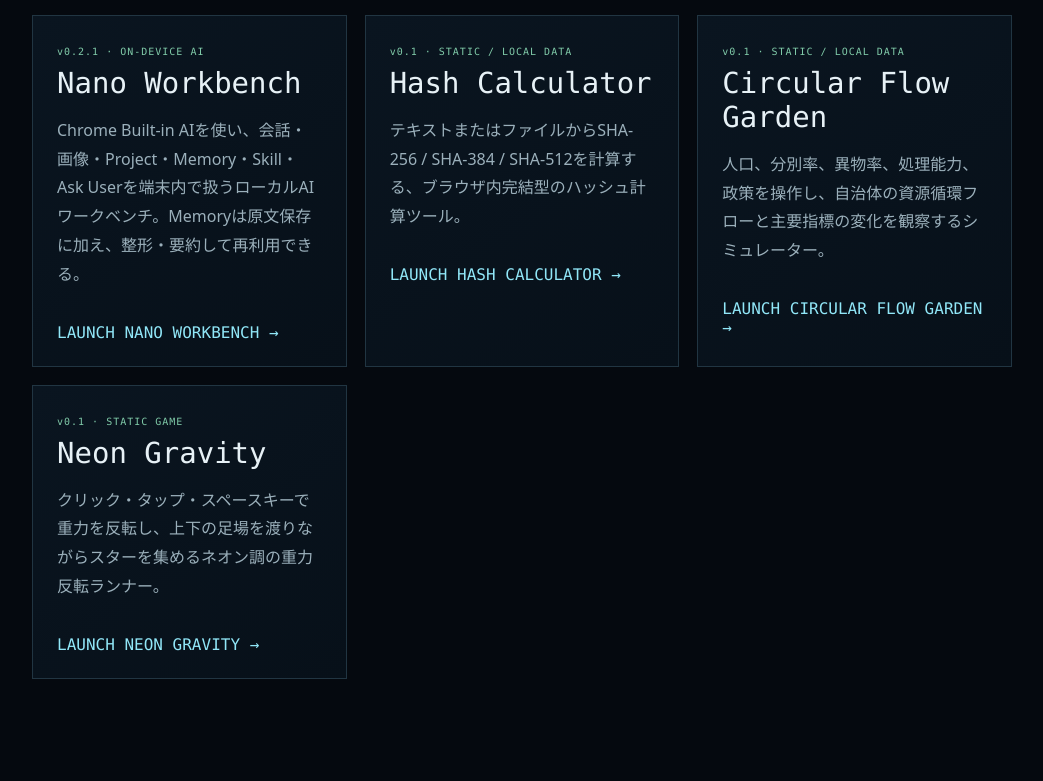
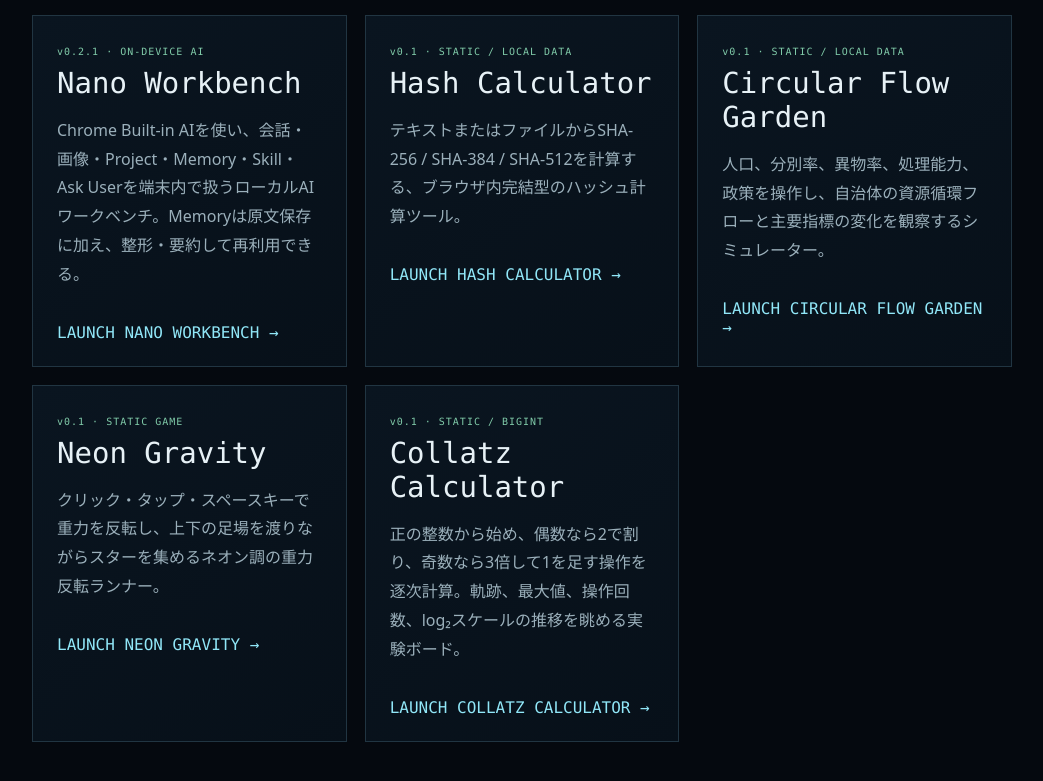
Before and after one commit to rhodanus2179/miscellaneous, a plain HTML site: page index.html in a window 1280 px wide. Shown: the part 575-1356 px from the top of the page, without its empty margins (118-1161 px from the left). Drawn offline with Linux system fonts and the light colour scheme.

Commit message:
Add Collatz calculator to app index

```diff
--- a/index.html
+++ b/index.html
@@ -69,6 +69,12 @@
         <p>クリック・タップ・スペースキーで重力を反転し、上下の足場を渡りながらスターを集めるネオン調の重力反転ランナー。</p>
         <a href="./neon-gravity/">LAUNCH NEON GRAVITY →</a>
       </article>
+      <article>
+        <span class="status">v0.1 · STATIC / BIGINT</span>
+        <h2>Collatz Calculator</h2>
+        <p>正の整数から始め、偶数なら2で割り、奇数なら3倍して1を足す操作を逐次計算。軌跡、最大値、操作回数、log₂スケールの推移を眺める実験ボード。</p>
+        <a href="./collatz-calculator/">LAUNCH COLLATZ CALCULATOR →</a>
+      </article>
     </section>
   </main>
 </body>
```
